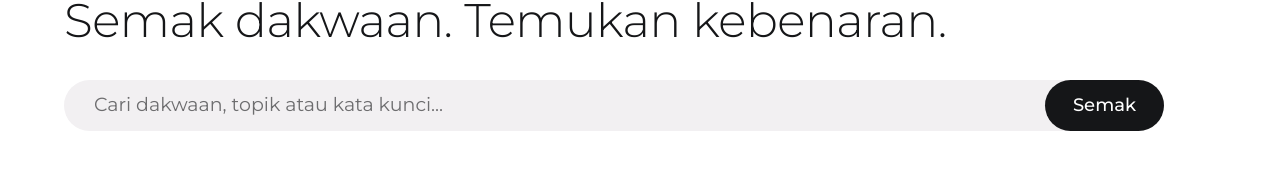
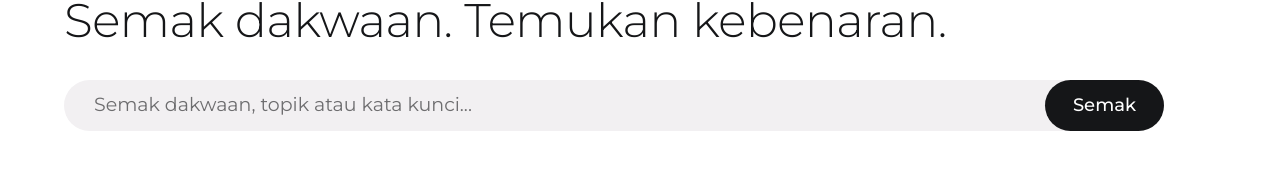
Before and after one commit to arisyahusna/sebenarnya-design, a Next.js app: page / in a window 1280 px wide. Shown: the part 217-398 px from the top of the page. Built offline with nearby package versions, Linux system fonts and the light colour scheme.

Commit message:
Update Hero.js

```diff
--- a/components/Hero.js
+++ b/components/Hero.js
@@ -39,8 +39,8 @@ export default function Hero() {
             <form className="pill-form claim-form" role="search" onSubmit={handleSearch}>
               <input
                 type="text"
-                placeholder="Cari dakwaan, topik atau kata kunci..."
-                aria-label="Cari dakwaan, topik atau kata kunci"
+                placeholder="Semak dakwaan, topik atau kata kunci..."
+                aria-label="Semak dakwaan, topik atau kata kunci..."
                 aria-invalid={error ? true : undefined}
                 aria-describedby={error ? 'claim-error' : undefined}
                 value={query}
```
